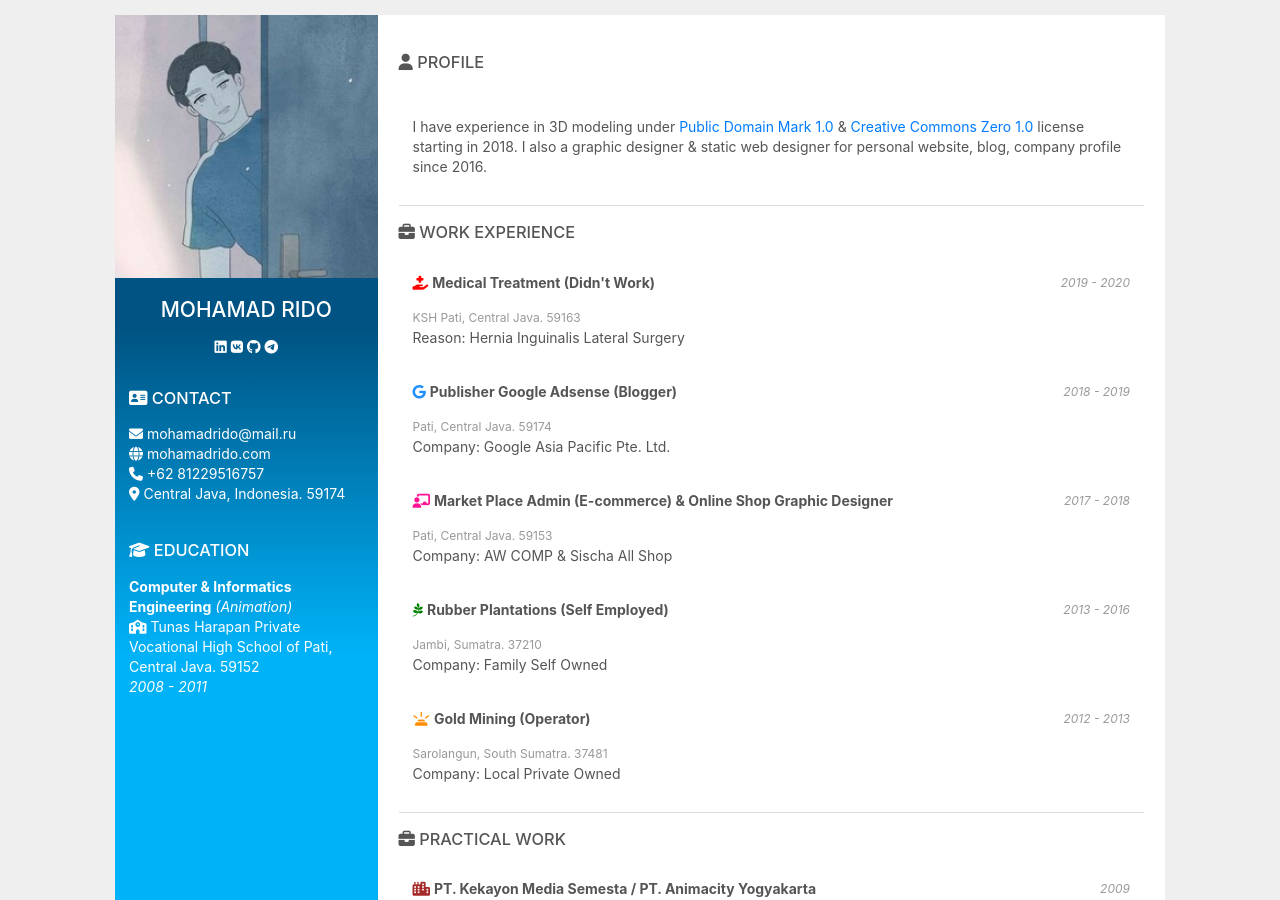
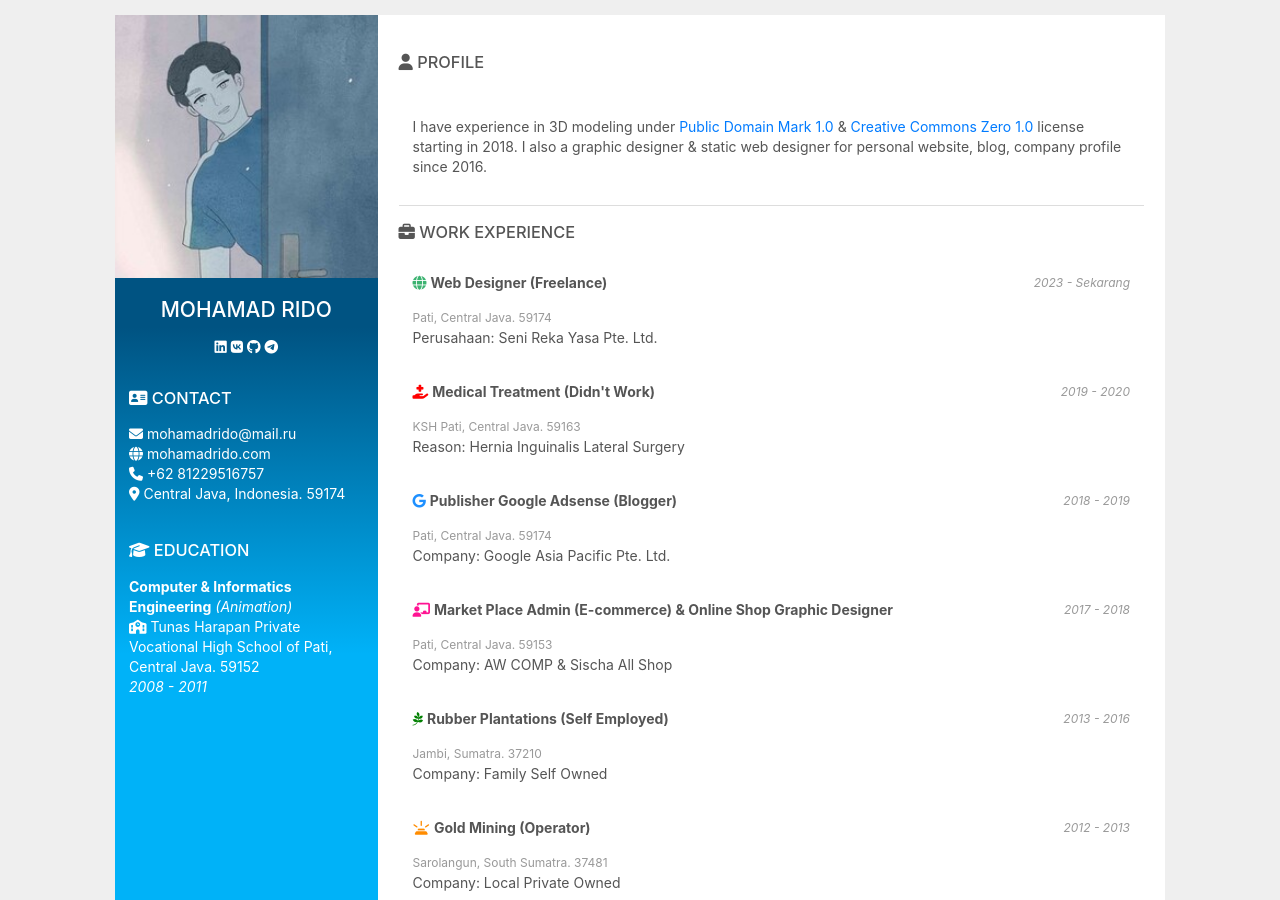
Before and after one commit to j5sacolasembalagens-pixel/xkhujztrbowverbtqv9mmmgnutuqjjakzdfafbwww, a Jekyll site: the page built from index.html, in a window 1280 px wide and 900 px high. Built offline with Jekyll 4.4.1, drawn with Linux system fonts in a browser that asks for light colours; nearby versions of some CDN libraries.

Commit message:
Update index.html

```diff
--- a/index.html
+++ b/index.html
@@ -44,6 +44,13 @@
     <h3><i class="fa-solid fa-briefcase"></i> WORK EXPERIENCE</h3>
     <div class="container" style="padding: 1em; border-bottom: 1px solid #ddd;">
 
+    <i class="fa fa-globe" style="color:mediumseagreen;"></i> <b>Web Designer (Freelance)</b>
+    <div class="container-right">
+    <i>2023 - Sekarang</i>
+    </div>
+    <p><span class="span">Pati, Central Java. 59174</span><br/>
+    Perusahaan: Seni Reka Yasa  Pte. Ltd.</p>
+    <br/>
     <i class="fa-solid fa-hand-holding-medical" style="color:red;"></i> <b>Medical Treatment (Didn't Work)</b>
     <div class="container-right">
     <i>2019 - 2020</i>
```
